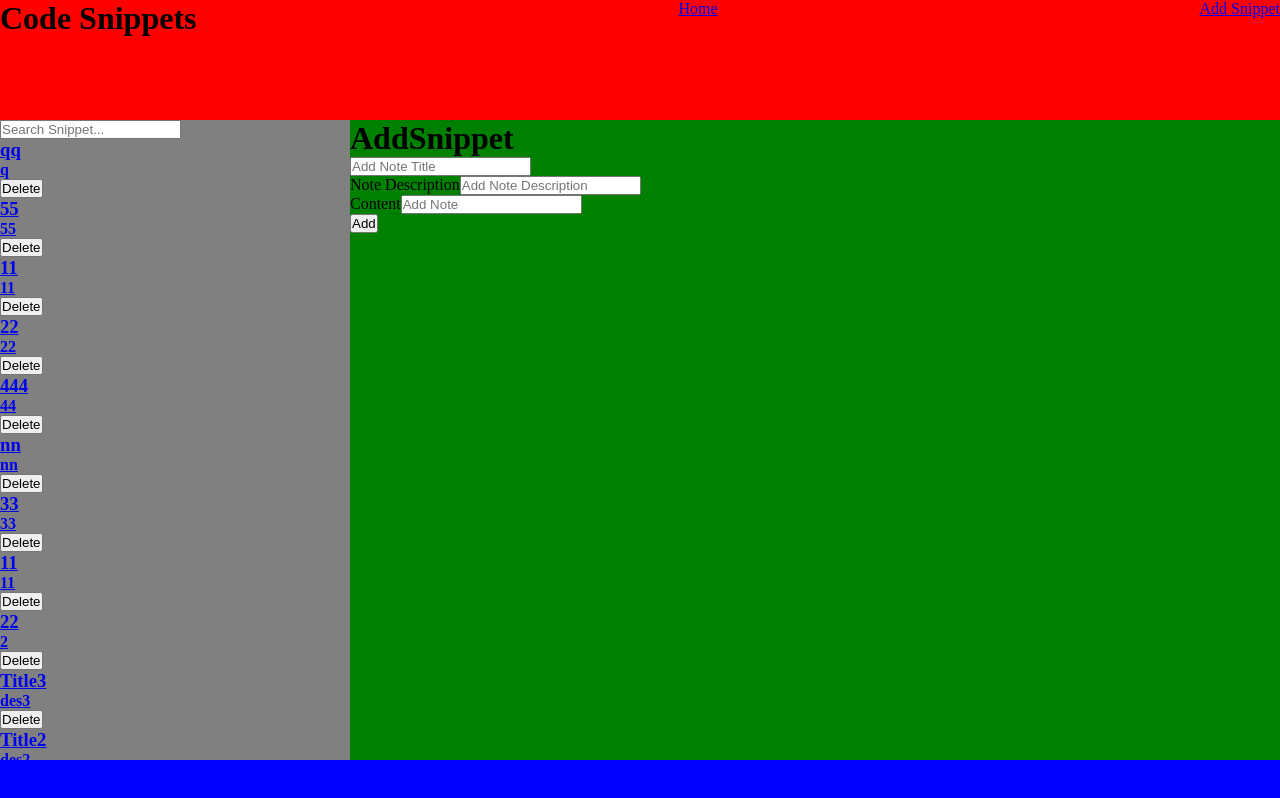
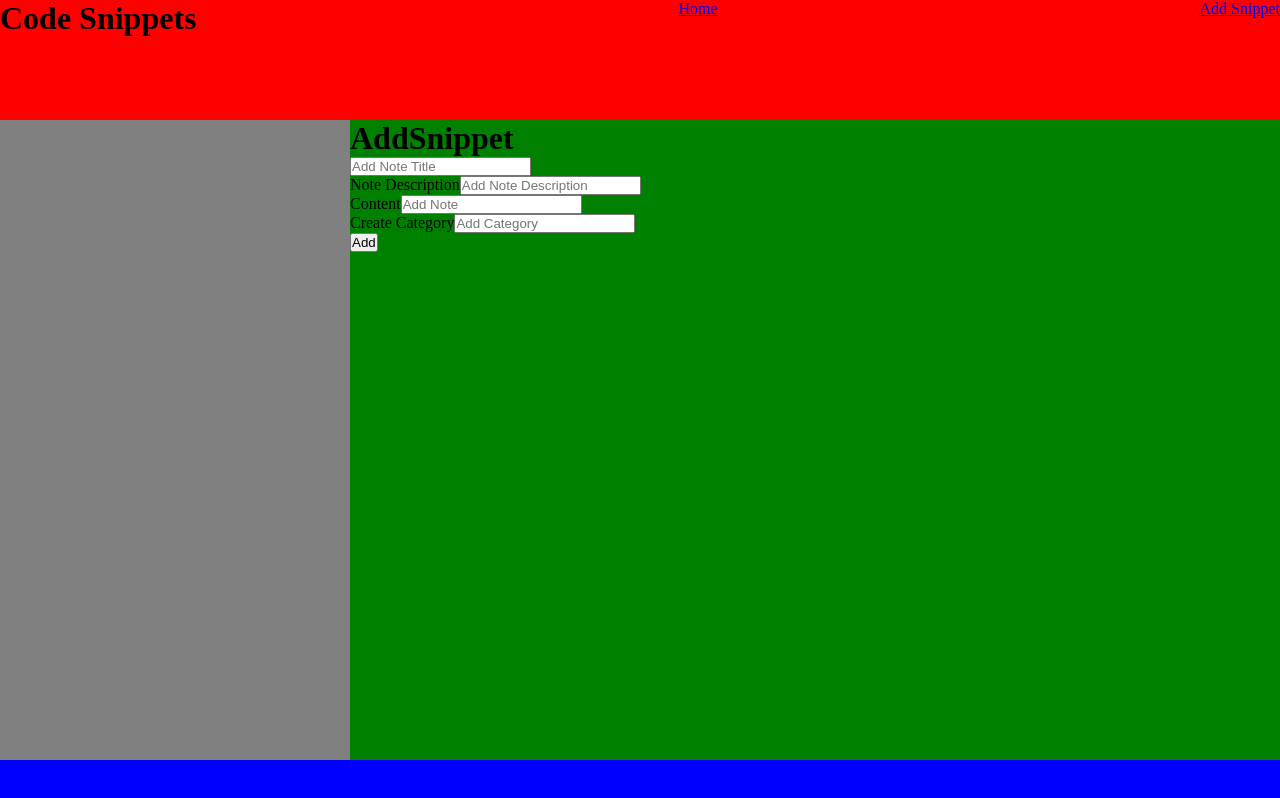
Before and after one commit to isaackhan21/code-snippets-library, a React (Create React App) app: page /create in a window 1280 px wide. Shown: the top 798 px of the page. Built offline with nearby package versions, Linux system fonts and the light colour scheme; data requests are answered from the project's data file; a small style sheet from the web is missing.

Commit message:
Can Dynamically access snippets using categories

```diff
--- a/data/db.json
+++ b/data/db.json
@@ -4,73 +4,64 @@
       "id": 0,
       "title": "Title1",
       "description": "des1",
-      "snippet": "Snippet1"
+      "snippet": "Snippet1",
+      "category": "React"
     },
     {
-      "id": 1,
-      "title": "Title2",
-      "description": "des2",
-      "snippet": "Snippet2"
+      "title": "c",
+      "description": "c",
+      "snippet": "c",
+      "category": "c",
+      "id": 1
     },
     {
-      "id": 2,
-      "title": "Title3",
-      "description": "des3",
-      "snippet": "Snippet3"
+      "title": "z",
+      "description": "z",
+      "snippet": "z",
+      "category": "z",
+      "id": 2
     },
     {
-      "title": "22",
-      "description": "2",
-      "snippet": "2",
+      "title": "x",
+      "description": "x",
+      "snippet": "x",
+      "category": "x",
       "id": 3
     },
     {
-      "title": "11",
-      "description": "11",
-      "snippet": "11",
+      "title": "3",
+      "description": "3",
+      "snippet": "3",
+      "category": "3",
       "id": 4
     },
     {
-      "title": "33",
-      "description": "33",
-      "snippet": "33",
+      "title": "3",
+      "description": "3",
+      "snippet": "3",
+      "category": "2",
       "id": 5
     },
     {
-      "title": "nn",
-      "description": "nn",
-      "snippet": "nn",
+      "title": "w",
+      "description": "w",
+      "snippet": "w",
+      "category": "w",
       "id": 6
     },
     {
-      "title": "444",
-      "description": "44",
-      "snippet": "44",
+      "title": "9",
+      "description": "9",
+      "snippet": "9",
+      "category": "9",
       "id": 7
     },
     {
-      "title": "22",
-      "description": "22",
-      "snippet": "import { useParams } from \"react-router-dom\"; import Highlight from \"react-highlight.js\"; import { useState } from \"react\"; import SnippetDetailItems from \"./SnippetDetailItems\"; import useFetch from \"../useFetch\";",
+      "title": "1",
+      "description": "1",
+      "snippet": "1",
+      "category": "1",
       "id": 8
-    },
-    {
-      "title": "11",
-      "description": "11",
-      "snippet": "33333333",
-      "id": 9
-    },
-    {
-      "title": "55",
-      "description": "55",
-      "snippet": "import { useParams } from \"react-router-dom\"; import Highlight from \"react-highlight.js\"; import { useState } from \"react\"; import SnippetDetailItems from \"./SnippetDetailItems\"; import useFetch from \"../useFetch\";",
-      "id": 10
-    },
-    {
-      "title": "qq",
-      "description": "q",
-      "snippet": "  const { id } = useParams();",
-      "id": 11
     }
   ]
 }
--- a/src/App.js
+++ b/src/App.js
@@ -13,10 +13,14 @@ import {
   withRouter,
 } from "react-router-dom";
 import useFetch from "./useFetch";
-import { useEffect } from "react";
+import { useState, useEffect } from "react";
 import Prism from "prismjs";
+import { useHistory } from "react-router-dom";
 
 function App() {
+  const [snippetCopy, setSnippetCopy] = useState([]);
+  const [snipCat, setSnipCat] = useState([]);
+  const [btns, setbtns] = useState(["All", "React"]);
   const {
     data: snippets,
     isLoading,
@@ -28,6 +32,42 @@ function App() {
       setTimeout(() => Prism.highlightAll(), 0);
     }, []);
   }
+
+  // useEffect(() => {
+  //   const data = localStorage.getItem("btns");
+  //   if (data) {
+  //     setbtns(JSON.parse(data));
+  //   }
+  //   setbtns();
+  // }, []);
+
+  // useEffect(() => {
+  //   localStorage.setItem("btns", JSON.stringify(btns));
+  // }, [btns]);
+
+  // const handleBtns = (e) => {
+  //   let snippetCopy;
+  //   if (e.target.value === "All") {
+  //     setSnippetCopy(snippets);
+  //   } else {
+  //     setSnippetCopy(
+  //       snippets.filter((snippet) => snippet.category === e.target.value)
+  //     );
+  //   }
+  // };
+
+  const addCategory = (category) => {
+    if (category == null) {
+      setbtns([...btns, category]);
+      console.log(btns);
+    }
+  };
+
+  const addCategoryText = (category) => {
+    setbtns([...btns, category]);
+    console.log(btns);
+    // setSnippetCopy(snippets);
+  };
 
   // addSnippet = (snippet, cat) => {
   //   const id = Math.floor(Math.random() * 10000) + 1;
@@ -60,13 +100,27 @@ function App() {
         {/* {error && <div>{error}</div>}
         {isLoading && <div>Loading...</div>} */}
         <div className="base">
-          <Base snippets={snippets} prism={usePrismHighlightAll} />
+          <Base
+            snippets={snippetCopy}
+            btns={btns}
+            snippetsCat={snippets}
+            prism={usePrismHighlightAll}
+            btns={btns}
+            addCategory={addCategory}
+            addCategoryText={addCategoryText}
+            isLoading={isLoading}
+            error={error}
+            // handleBtns={handleBtns}
+          />
         </div>
         <div className="sidebar">
           <Sidebar
-            snippets={snippets}
+            btns={btns}
+            snippets={snippetCopy}
+            snippetsCat={snippets}
             isLoading={isLoading}
             error={error}
+            // handleBtns={handleBtns}
             // onDelete={this.deleteSnippet}
           />
         </div>
--- a/src/components/AddSnippet.js
+++ b/src/components/AddSnippet.js
@@ -2,19 +2,34 @@ import { useState } from "react";
 import { Redirect } from "react-router-dom";
 import { useHistory } from "react-router-dom";
 
-const AddSnippet = ({ snippets, onAdd }) => {
+const AddSnippet = ({
+  snippets,
+  onAdd,
+  btns,
+  addCategory,
+  addCategoryText,
+  snippetsCat,
+}) => {
   const [title, setTitle] = useState("");
   const [description, setDescription] = useState("");
   const [snippet, setSnippet] = useState("");
-  const [isPending, setIsPending] = useState(false);
+  const [category, setCategory] = useState("");
+  const [isDropDown, setIsDropdown] = useState(false);
+  const [isLoading, setIsLoading] = useState(false);
   const history = useHistory();
 
   const onSubmit = (e) => {
     e.preventDefault();
 
-    const snippets = { title, description, snippet };
+    const snippets = { title, description, snippet, category };
 
-    setIsPending(true);
+    if (isDropDown) {
+      addCategory(category);
+    } else {
+      addCategoryText(category);
+    }
+
+    setIsLoading(true);
 
     fetch("http://localhost:8000/snippets", {
       method: "POST",
@@ -22,14 +37,17 @@ const AddSnippet = ({ snippets, onAdd }) => {
       body: JSON.stringify(snippets),
     }).then(() => {
       console.log("w");
-      setIsPending(false);
+      setIsLoading(false);
+      history.push("/");
     });
 
     // setTitle("");
     // setDescription("");
     // setSnippet("");
-    history.push("/");
   };
+
+  const buttons = btns.slice(1);
+
   return (
     <form onSubmit={onSubmit}>
       <h1>AddSnippet</h1>
@@ -59,8 +77,39 @@ const AddSnippet = ({ snippets, onAdd }) => {
           onChange={(e) => setSnippet(e.target.value)}
         />
       </div>
+      {isDropDown && (
+        <div>
+          <select
+            value={category}
+            onChange={(e) => setCategory(e.target.value)}
+          >
+            {btns.map((snippet, index) => (
+              <option
+                selected="selected"
+                key={index}
+                // value={snippet.category}
+              >
+                {/* {snippet.category} */}
+                {snippet}
+              </option>
+            ))}
+          </select>
+        </div>
+      )}
+      {!isDropDown && (
+        <div className="form">
+          <label>Create Category</label>
+          <input
+            type="text"
+            placeholder="Add Category"
+            value={category}
+            onChange={(e) => setCategory(e.target.value)}
+          />
+        </div>
+      )}
 
-      <button>Add</button>
+      {!isLoading && <button>Add</button>}
+      {isLoading && <button disabled>Adding snippet...</button>}
       {/* {!isPending && <input type="submit" value="Save Snippet" />}
       {isPending && <input disabled type="submit" value="Adding Snippet..." />} */}
     </form>
--- a/src/components/Base.js
+++ b/src/components/Base.js
@@ -4,19 +4,44 @@ import Home from "./Home";
 import AddSnippet from "./AddSnippet";
 import SnippetDetail from "./SnippetDetail";
 
-const Base = ({ snippets, onAdd, prism }) => {
+const Base = ({
+  snippets,
+  onAdd,
+  prism,
+  btns,
+  addCategory,
+  addCategoryText,
+  snippetsCat,
+  isLoading,
+  error,
+  handleBtns,
+}) => {
   return (
     <div className="base">
       <Switch>
         <Route exact path="/">
-          <Home />
+          <Home
+            snippets={snippets}
+            btns={btns}
+            snippetsCat={snippetsCat}
+            handleBtns={handleBtns}
+            isLoading={isLoading}
+            error={error}
+          />
         </Route>
         <Route path="/create">
-          <AddSnippet snippets={snippets} onAdd={onAdd} />
+          <AddSnippet
+            snippets={snippets}
+            snippetsCat={snippetsCat}
+            onAdd={onAdd}
+            btns={btns}
+            addCategory={addCategory}
+            addCategoryText={addCategoryText}
+          />
         </Route>
-        {/* <Route exact path="/snippets">
-          <Snippets snippets={snippets} />
-        </Route> */}
+        {/* <Route exact path="/snippets"> */}
+        {/* {snippets && <Snippets snippets={snippets} />} */}
+        {/* </Route> */}
         <Route exact path="/snippets/:id">
           <SnippetDetail snippets={snippets} prism={prism} />
         </Route>
--- a/src/components/Categories.js
+++ b/src/components/Categories.js
@@ -1,7 +1,118 @@
 import React from "react";
+import { useHistory } from "react-router-dom";
+import { useEffect } from "react";
+import Snippets from "./Snippets";
+import _ from "lodash";
+import useFetch from "../useFetch";
+import { useState } from "react";
 
-const Categories = ({}) => {
-  return <div></div>;
+const Categories = ({ handleBtnsFetch, snippets, snippetsCat, btns }) => {
+  const [snippetCopy, setSnippetCopy] = useState([]);
+  // let newArr = snippetsCat.map((snippet) => snippet.category);
+  // let categorySet = new Set(newArr);
+  // let cat = [...categorySet];
+  // console.log(cat);
+  // const categories = Array.from(categorySet).sort();
+  // const handleBtnsFetch = (e) => {
+  //   let snippetCopy;
+  //   if (e.target.value === "All") {
+  //     setSnippetCopy(snippets);
+  //   } else {
+  //     setSnippetCopy(
+  //       snippets.filter((snippet) => snippet.category === e.target.value)
+  //     );
+  //   }
+  // };
+
+  let history = useHistory();
+  const routeChange = () => {
+    let path = "/";
+
+    history.push(path);
+  };
+
+  // const categories = snippetsCat.map((x) => x.category);
+  // const uniqueCat = [...new Set(categories)];
+
+  return (
+    <div>
+      {/* <button
+        value="All"
+        onClick={(func) => {
+          routeChange(func);
+          handleBtns(func);
+        }}
+      >
+        All
+      </button> */}
+      {btns &&
+        btns.map((snippet, index) => {
+          return (
+            <div key={index}>
+              <button
+                value={snippet}
+                key={snippet.id}
+                onClick={(func) => {
+                  routeChange(func);
+                  handleBtnsFetch(func);
+                  console.log("Clicked!", snippet);
+                }}
+              >
+                {snippet}
+              </button>
+            </div>
+          );
+        })}
+
+      {/* {snippets && <Snippets snippets={snippets} btns={btns} />} */}
+
+      {/* {snippets.map((snippet) => {
+        return (
+          <div>
+            <button
+              value={snippet}
+              onClick={(func) => {
+                routeChange(func);
+                handleBtns(func);
+              }}
+            >
+              {snippet.category}
+            </button>
+          </div>
+        );
+      })} */}
+
+      {/* <button
+        value="Javascript"
+        onClick={(func) => {
+          routeChange(func);
+          handleBtns(func);
+        }}
+      >
+        Javascript
+      </button>
+      <button
+        value="React"
+        onClick={(func) => {
+          routeChange(func);
+          handleBtns(func);
+        }}
+      >
+        React
+      </button>
+      <button
+        value="HTML"
+        onClick={(func) => {
+          routeChange(func);
+          handleBtns(func);
+        }}
+      >
+        HTML
+      </button>
+      <button>Back</button>
+    </div> */}
+    </div>
+  );
 };
 
 export default Categories;
--- a/src/components/Home.js
+++ b/src/components/Home.js
@@ -1,7 +1,44 @@
-const Home = () => {
+import Categories from "./Categories";
+import Snippets from "./Snippets";
+import useFetch from "../useFetch";
+import { useState } from "react";
+
+const Home = ({
+  snippets,
+  snippetsCat,
+  btns,
+  handleBtns,
+  isLoading,
+  error,
+}) => {
+  const {
+    data: snippetsFetch,
+    isLoadingFetch,
+    errorFetch,
+  } = useFetch("http://localhost:8000/snippets");
+  const [snippetCopy, setSnippetCopy] = useState([]);
+  const handleBtnsFetch = (e) => {
+    let snippetCopy;
+    if (e.target.value === "All") {
+      setSnippetCopy(snippetsFetch);
+    } else {
+      setSnippetCopy(
+        snippetsFetch.filter((snippet) => snippet.category === e.target.value)
+      );
+    }
+  };
   return (
     <div className="home">
-      <h1>Home</h1>
+      {isLoadingFetch && <div>Loading...</div>}
+      {errorFetch && <div>{errorFetch}</div>}
+      {/* <Categories btns={btns} snippets={snippetsFetch} /> */}
+      {snippetsFetch && (
+        <Snippets
+          snippets={snippetCopy}
+          btns={btns}
+          handleBtnsFetch={handleBtnsFetch}
+        />
+      )}
     </div>
   );
 };
--- a/src/components/Sidebar.js
+++ b/src/components/Sidebar.js
@@ -1,12 +1,28 @@
 import Snippets from "./Snippets";
 import Categories from "./Categories";
 
-const Sidebar = ({ snippets, onDelete, isLoading, error }) => {
+const Sidebar = ({
+  snippets,
+  onDelete,
+  isLoading,
+  error,
+  snippetsCat,
+  btns,
+}) => {
   return (
     <div>
       {isLoading && <div>Loading...</div>}
       {error && <div>{error}</div>}
-      {snippets && <Snippets snippets={snippets} onDelete={onDelete} />}
+      {/* {snippets && <Snippets snippets={snippets} onDelete={onDelete} />} */}
+      {/* {snippetsCat && (
+        <Categories
+          snippets={snippets}
+          snippetsCat={snippetsCat}
+          onDelete={onDelete}
+          // handleBtns={handleBtns}
+          btns={btns}
+        />
+      )} */}
     </div>
   );
 };
--- a/src/components/SnippetDetail.js
+++ b/src/components/SnippetDetail.js
@@ -19,6 +19,8 @@ const SnippetDetail = ({ snippets, prism }) => {
     isLoading,
   } = useFetch("http://localhost:8000/snippets/" + id);
 
+  const handleClick = () => {};
+
   return (
     <div>
       {isLoading && <div>Loading...</div>}
@@ -37,6 +39,7 @@ const SnippetDetail = ({ snippets, prism }) => {
           </pre> */}
           {/* </Highlight> */}
           <CodeSnippet snippet={snippet} prism={prism} />
+          <button onClick={handleClick}>Delete</button>
         </div>
       )}
     </div>
--- a/src/components/Snippets.js
+++ b/src/components/Snippets.js
@@ -1,8 +1,22 @@
 import SnippetPreview from "./SnippetPreview";
 import { useState } from "react";
+import Categories from "./Categories";
 
-const Snippets = ({ snippets, onDelete }) => {
+const Snippets = ({ snippets, onDelete, btns, handleBtnsFetch }) => {
   const [searchTerm, setSearchTerm] = useState("");
+  const [snippetCopy, setSnippetCopy] = useState([]);
+
+  // const handleBtnsFetch = (e) => {
+  //   let snippetCopy;
+  //   if (e.target.value === "All") {
+  //     setSnippetCopy(snippets);
+  //   } else {
+  //     setSnippetCopy(
+  //       snippets.filter((snippet) => snippet.category === e.target.value)
+  //     );
+  //   }
+  // };
+
   return (
     <div className="snippets-list">
       <input
@@ -11,6 +25,11 @@ const Snippets = ({ snippets, onDelete }) => {
         onChange={(e) => {
           setSearchTerm(e.target.value);
         }}
+      />
+      <Categories
+        btns={btns}
+        handleBtnsFetch={handleBtnsFetch}
+        snippets={snippets}
       />
       <div className="snippets">
         {snippets
```
Also changed, not shown: src/CodeStorage.js (+17 -0 lines).
